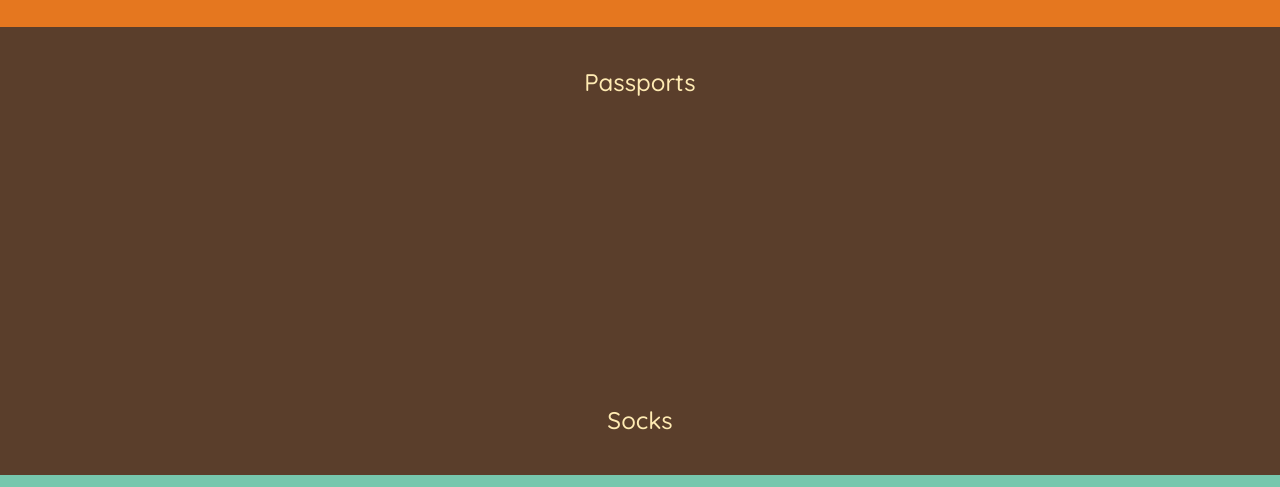
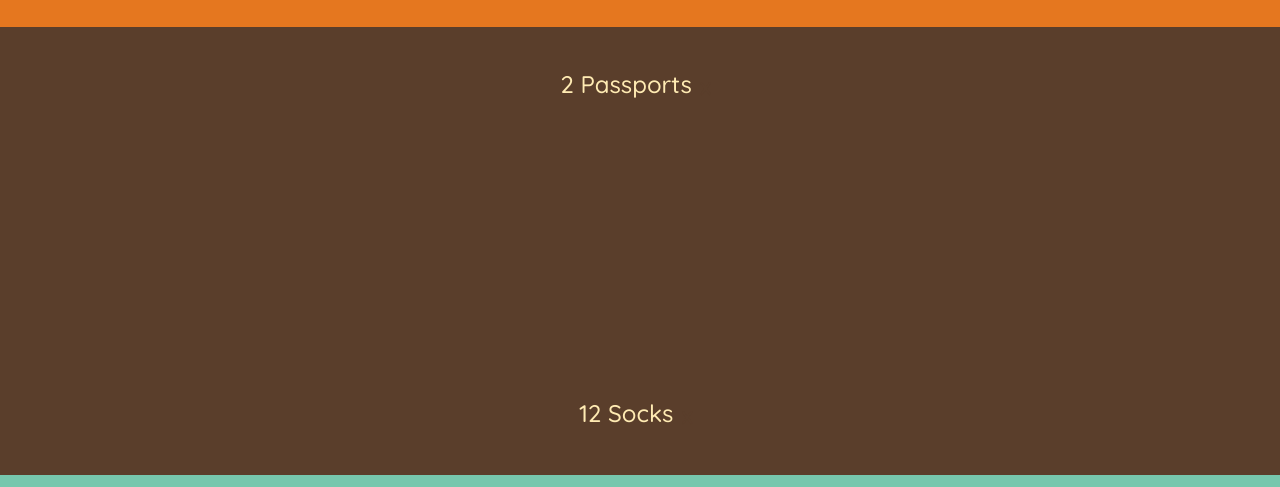
Before and after one commit to vimal336/React-js-projects, a JavaScript app in the folder travel-list/: page / in a window 1280 px wide. Shown: the part 231-718 px from the top of the page. Built offline with nearby package versions, Linux system fonts and the light colour scheme; the HTML template or start-up script is replaced by a standard one.

Commit message:
travel list project

```diff
--- a/travel-list/src/App.js
+++ b/travel-list/src/App.js
@@ -30,16 +30,21 @@ function PackingList() {
   return (
     <ul className="list">
       {initialItems.map((item) => (
-        <Item item ={item}/>
+        <Item item={item} />
       ))}
     </ul>
   );
 }
 
-function Item({ item }){
-  return <li> <span>
-   {item.list} {item.description}
-    </span></li>
+function Item({ item }) {
+  return (
+    <li>
+      <span>
+        {item.quantity} {item.description}
+        <button>X</button>
+      </span>
+    </li>
+  );
 }
 
 function Stats() {
```
